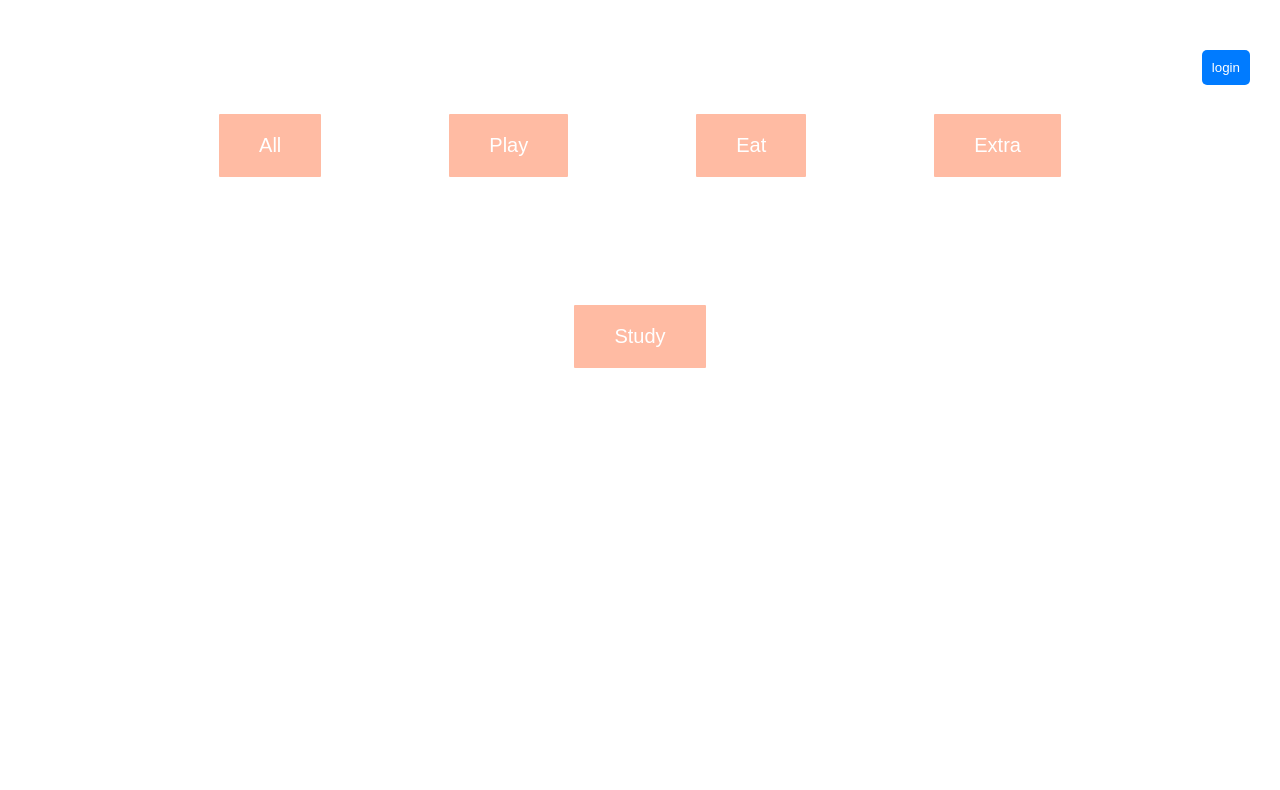
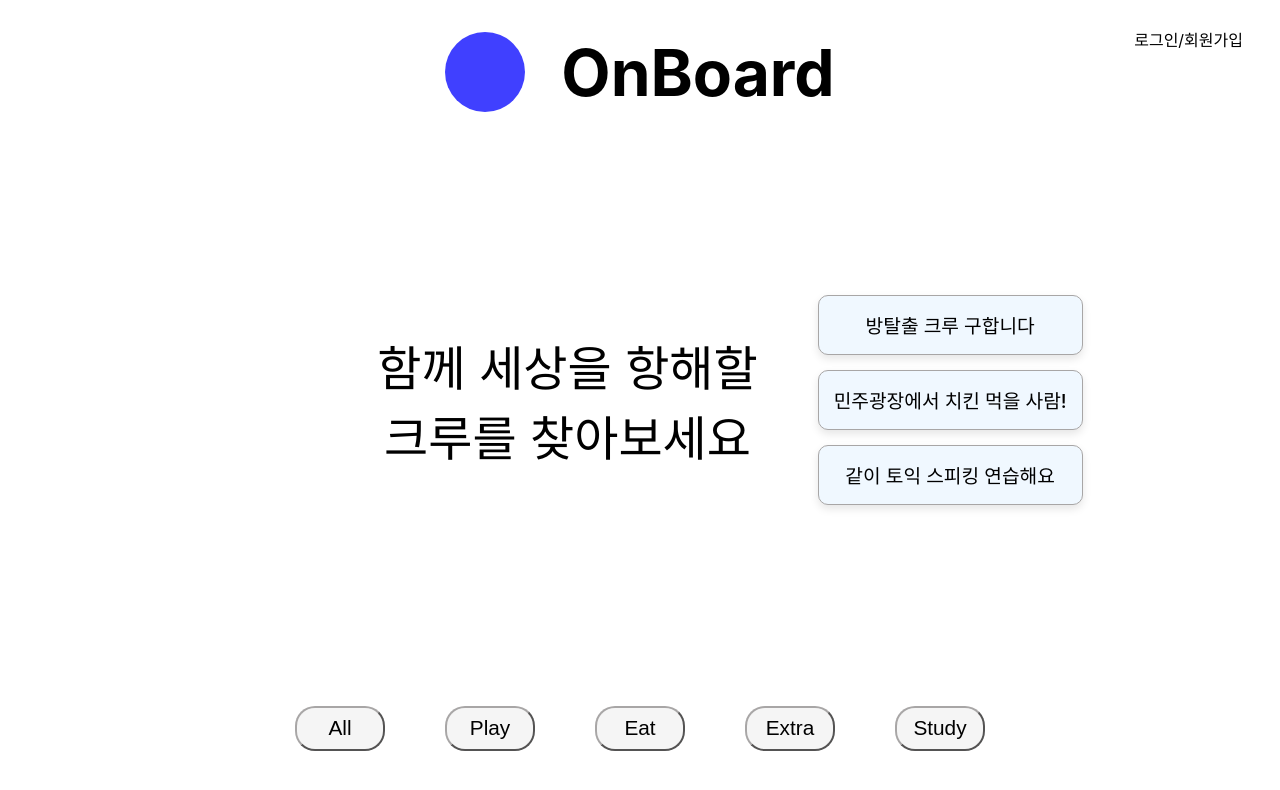
Before and after one commit to Kuconut/Kuconut_FE, a React (Create React App) app: page / in a window 1280 px wide. Shown: the top 790 px of the page. Built offline with nearby package versions, Linux system fonts and the light colour scheme.

Commit message:
intro update

```diff
--- a/src/pages/Intro/Intro.css
+++ b/src/pages/Intro/Intro.css
@@ -1,23 +1,81 @@
+.Container {
+    flex-direction: row;
+}
 .Intro {
-    height: 200px;
-    margin: 20px auto;
+    display: flex;
+    align-items: center;
+    justify-content: center;
+    gap: 20px;
+    padding: 0;
+    height: 18vh;
+    position: relative;
+}
+#Icon {
+    width: 80px;
+    height: 80px;
+    background-color: rgb(64, 64, 255);
+    border-radius: 50%;
+}
+#Intro-Title {
+    font-size: 4rem;
+    font-weight: bold;
+    color: black;
+    margin-left: 1rem;
+}
+#Login {
+    position: absolute;
+    top: 17px;
+    right: 17px;
+    padding: 10px 20px;
+    font-size: 1rem;
+    font: bold;
+    cursor: pointer;
+}
+
+.Information {
+    display: flex;
+    align-items: center;
+    height: 64vh;
+    gap: 40px;
+    justify-content: center;
+}
+#Text {
+    margin-left: 200px;
+    font-size: 3rem;
+}
+#List {
+    display: flex;
+    flex-direction: column;
+    gap: 15px;
     padding: 20px;
 }
-
-.buttons {
-    box-sizing: border-box;
-    height: 200px;
-    padding: 10px;
+#card {
+    background-color: aliceblue;
+    border: 1px solid rgb(168, 166, 166);
+    border-radius: 10px;
+    box-shadow: 0 4px 8px rgba(0, 0, 0, 0.1);
+    padding: 15px;
+    font-size: 1.2rem;
+    font-weight: 500;
+    transition: box-shadow 0.3s ease;
+    overflow: hidden;
+}
+.Card:hover {
+    box-shadow: 0 6px 12px rgba(0, 0, 0, 0.2);
 }
 
-.login {
-    position: absolute;
-    top: 50px;
-    right: 30px;
-    padding: 10px;
-    background-color: #007bff;
-    color: white;
-    border: none;
-    border-radius: 5px;
-    cursor: pointer;
+.Buttons {
+    display: flex;
+    align-items: center;
+    justify-content: center;
+    gap: 60px;
+    height: 18vh;
 }
+#button {
+    width: 90px;
+    height: 45px;
+    border-radius: 20px;
+    font-size: 1.3rem;
+    background-color: rgb(245, 245, 245);
+    border-color: rgb(168, 166, 166);
+}
--- a/src/pages/Intro/Intro.js
+++ b/src/pages/Intro/Intro.js
@@ -33,15 +33,31 @@ const Home = () => {
 
 
   return (
+    <div className='Container'>
+      <div className='Intro'>
+        <div id='Icon'></div>
+        <h1 id='Intro-Title'>OnBoard</h1>
+        <span id='Login' onClick={goToLogin}>로그인/회원가입</span>
+      </div>
 
-    <div className='Intro'>
-      <div className = 'buttons'>
-        <button onClick={goToAll}className='button'>All</button>
-        <button onClick={goToPlay}className='button'>Play</button>
-        <button onClick={goToEat}className='button'>Eat</button>
-        <button onClick={goToExtra}className='button'>Extra</button>
-        <button onClick={goToStudy}className='button'>Study</button>
-        <button onClick={goToLogin}className='login'>login</button>
+      <div className='Information'>
+        <div id='Text'>
+          <div>함께 세상을 항해할</div>
+          <div>크루를 찾아보세요</div>
+        </div>
+        <div id='List'>
+          <div id='card'>방탈출 크루 구합니다</div>
+          <div id='card'>민주광장에서 치킨 먹을 사람!</div>
+          <div id='card'>같이 토익 스피킹 연습해요</div>
+        </div>
+      </div>
+
+      <div className='Buttons'>
+        <button onClick={goToAll} id='button'>All</button>
+        <button onClick={goToPlay} id='button'>Play</button>
+        <button onClick={goToEat} id='button'>Eat</button>
+        <button onClick={goToExtra} id='button'>Extra</button>
+        <button onClick={goToStudy} id='button'>Study</button>
       </div>
     </div>
   );
```
